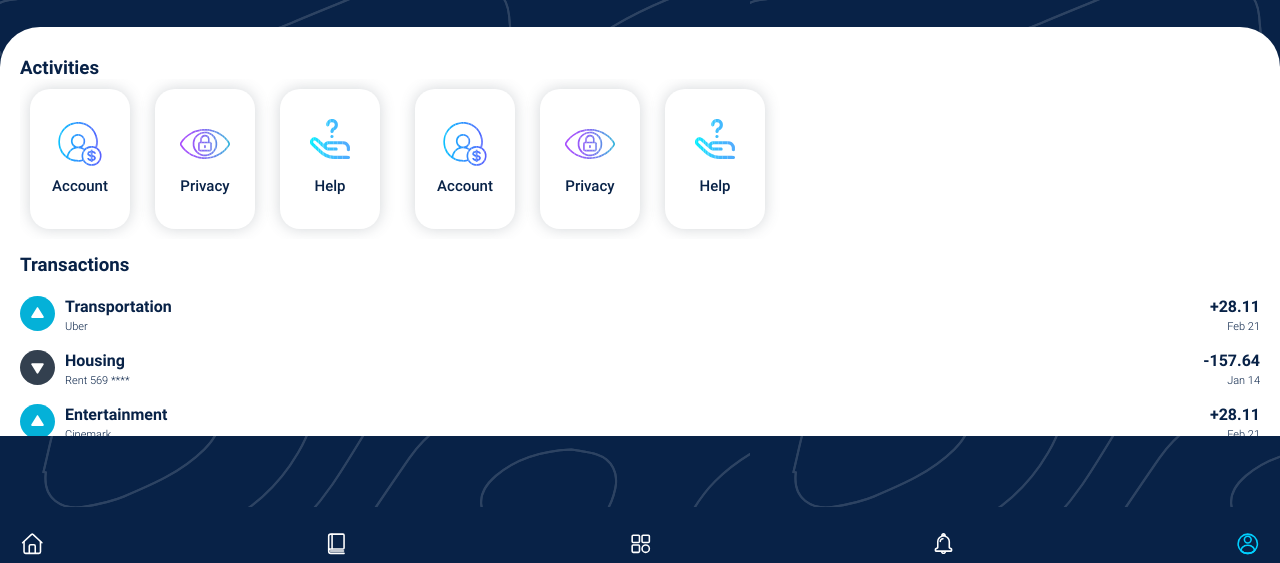
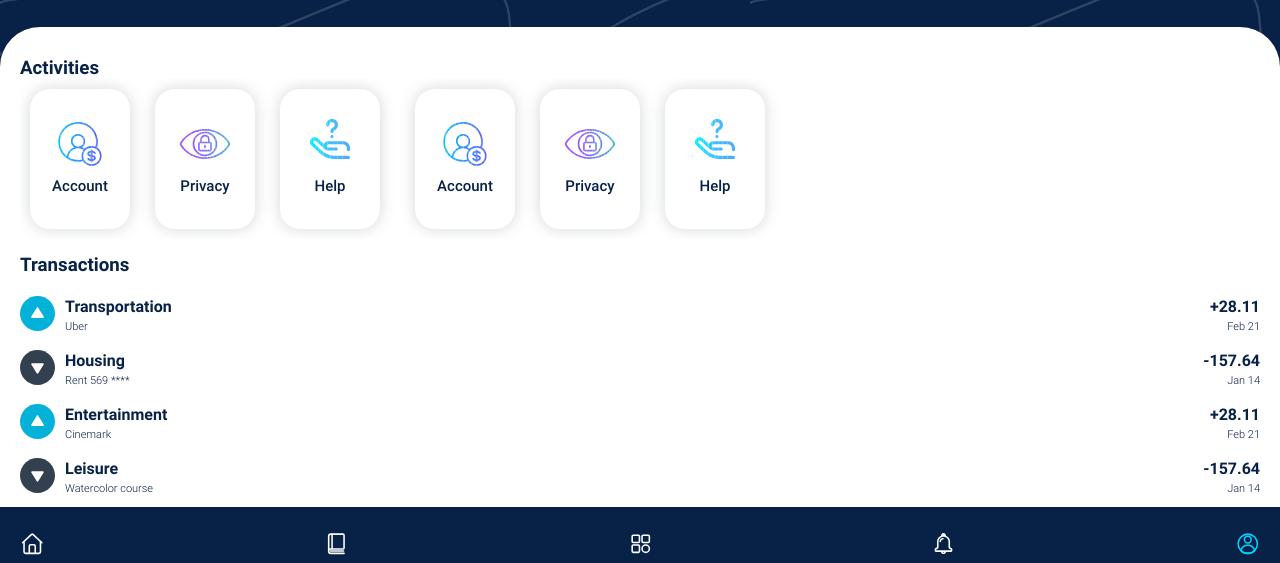
Before and after one commit to kathepr/virtualWallet, a plain HTML site: page index.html in a window 1280 px wide. Shown: the part 217-780 px from the top of the page. Drawn offline with Linux system fonts and the light colour scheme.

Commit message:
feat(css): :lipstick: overflow-y is added to main  and  max height is increased in box__transaction-types.

```diff
--- a/css/style.css
+++ b/css/style.css
@@ -181,10 +181,10 @@ ESTILOS PARA EL APARTADO MAIN
     padding-left: var(--space-layout-padding-left);
     padding-right: var(--space-layout-padding-right);
     padding-top: var(--space-layout-padding-top);
-    border-radius: 40px 40px 0 0; /* Radios de borde para las esquinas superiores */
-    /* position: absolute;
-    height: 490px;
-    bottom: 0 */
+    border-radius: 40px 40px 0 0;
+    overflow-y: auto; /* Agregar desplazamiento vertical */
+    max-height: calc(100vh - 10%); /* Ajustar la altura máxima para que se ajuste a la ventana del navegador menos el footer */
+
 }
 
 
@@ -379,14 +379,15 @@ ESTILOS PARA EL APARTADO MAIN - TRANSACTIONS
     display: flex;
     flex-direction: column;
     /* background-color: red; */
+    padding-bottom: 90px;
 
 }
 .box__transaction-types {
     display: flex;
     flex-direction: column;
     gap: 15px;
-    overflow-y: auto; /* Añade desbordamiento vertical */
-    max-height: 140px; /* Establece una altura máxima para mostrar la barra de desplazamiento */
+    overflow-y: auto; /* Desbordamiento vertical */
+    max-height: 500px; /* Altura máxima para que se pueda mostrar la barra de desplazamiento */
 }
 
 
@@ -458,9 +459,10 @@ ESTILOS PARA EL FOOTER
     bottom: 0;
     padding-left: var(--space-layout-padding-left);
     padding-right: var(--space-layout-padding-right);
-    position:absolute;
+    position: fixed; /* Posición fija */
+    bottom: 0; /* Lo fijo en la parte inferior */
+}
 
-}
 .footer__navigation-icons {
     /* background-color: blueviolet; */
     display: flex;
```
